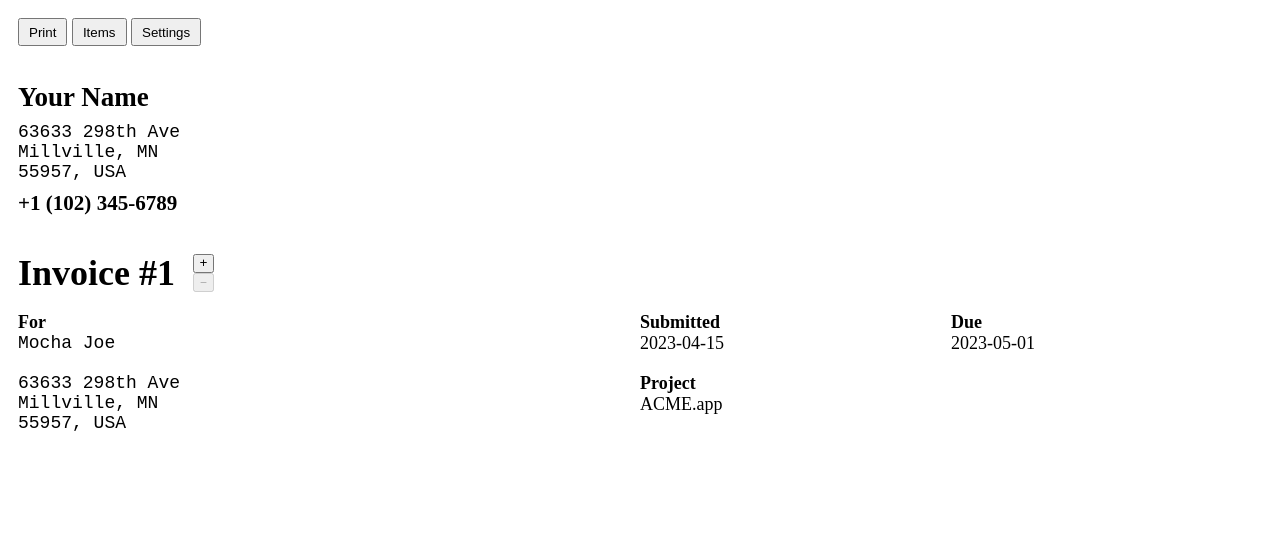
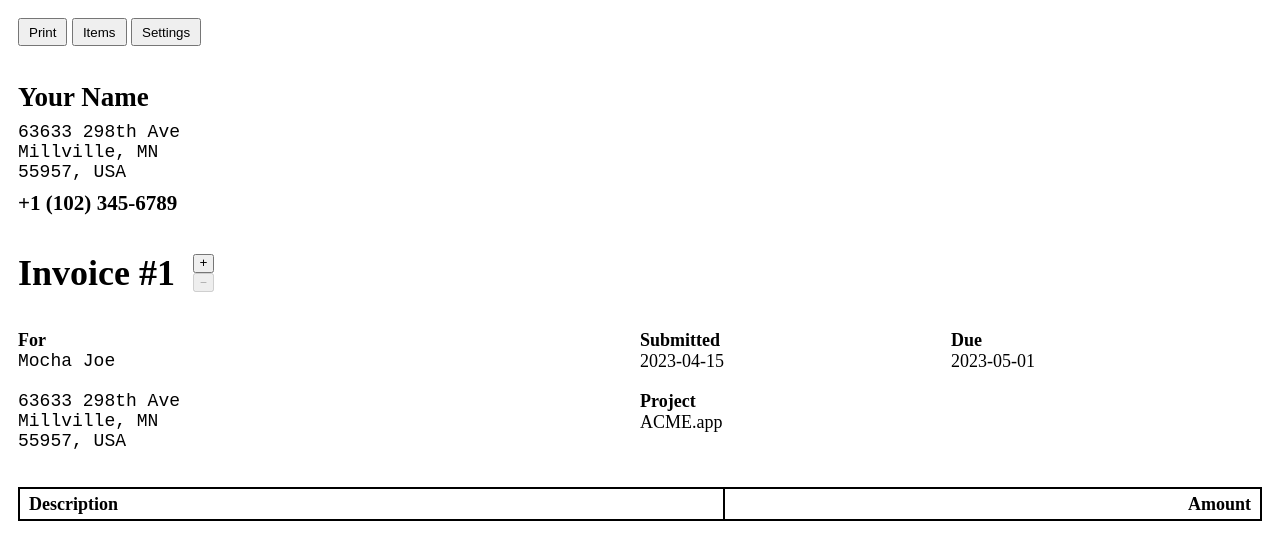
Before and after one commit to braden337/invc, a SvelteKit app: page / in a window 1280 px wide. Shown: the top 560 px of the page. Built offline with nearby package versions, Linux system fonts and the light colour scheme.

Commit message:
show items on print page

```diff
--- a/src/routes/+page.svelte
+++ b/src/routes/+page.svelte
@@ -1,14 +1,26 @@
 <script lang="ts">
-  import store from '../store';
+  import store, { type Item } from '../store';
+  import { currency } from '../shared';
   import dayjs, { type ManipulateType } from 'dayjs';
 
-  const { name, address, phone, startDate, num, customer, cadence, project } = store;
+  const {
+    name,
+    address,
+    phone,
+    startDate,
+    num,
+    customer,
+    cadence,
+    project,
+    items: itemsJSON
+  } = store;
 
   $: submissionDate = dayjs($startDate).add(+$num, $cadence as ManipulateType);
   $: dueDate = dayjs($startDate)
     .add(+$num + 1, $cadence as ManipulateType)
     .startOf($cadence as ManipulateType);
 
+  $: items = JSON.parse($itemsJSON) as Item[];
   function increment() {
     $num = (+$num + 1).toString();
   }
@@ -54,6 +66,14 @@
       <p contenteditable bind:innerText={$project} />
     </div>
   </aside>
+  <table>
+    <thead><tr><th>Description</th><th>Amount</th></tr></thead>
+    <tbody>
+      {#each items as item}
+        <tr><td>{item.description}</td><td>{currency.format(+item.value)}</td></tr>
+      {/each}
+    </tbody>
+  </table>
 </main>
 <footer />
 
@@ -72,8 +92,6 @@
     padding: 1rem;
     display: grid;
     gap: 2rem;
-    // background-color: black;
-    // color: white;
   }
 
   [contenteditable] {
@@ -94,7 +112,7 @@
 
   main {
     display: grid;
-    gap: 1rem;
+    gap: 2rem;
     h1 {
       display: flex;
       align-items: center;
@@ -105,6 +123,23 @@
           padding: 0rem 0.25rem;
           font-family: 'Courier New', Courier, monospace;
         }
+      }
+    }
+    table {
+      border: 0.5px solid black;
+      border-spacing: 0;
+      td,
+      th {
+        text-align: left;
+        border: 0.5px solid black;
+        padding: 0.25rem 0.5rem;
+      }
+      th:nth-child(2),
+      td:nth-child(2) {
+        text-align: right;
+      }
+      td:nth-child(2) {
+        font-family: 'Courier New', Courier, monospace;
       }
     }
   }
--- /dev/null
+++ b/src/shared.ts
@@ -0,0 +1 @@
+export const currency = new Intl.NumberFormat('en-US', { style: 'currency', currency: 'USD' })
```
Also changed, not shown: src/routes/items/+page.svelte (+6 -10 lines).
